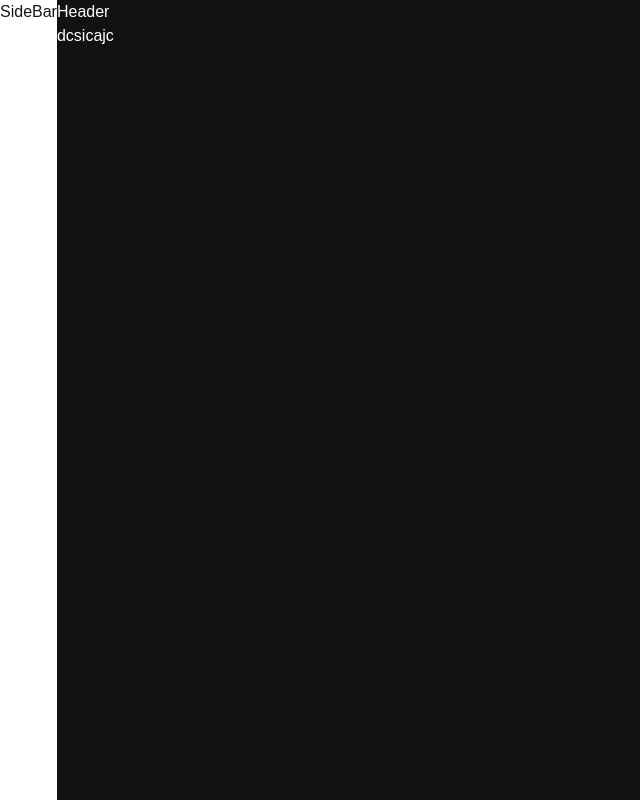
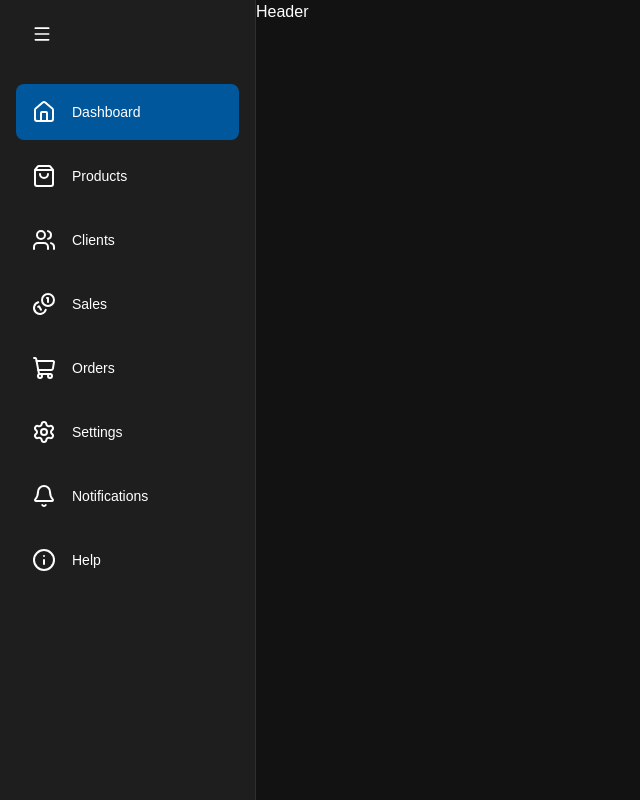
Before and after one commit to Junxeb/Dashboard-ecom, a Next.js app: page / in a window 1280 px wide. Shown: the whole page, without its empty margins (0-640 px from the left). Built offline with nearby package versions, Linux system fonts and the light colour scheme.

Commit message:
add SideBar

```diff
--- a/src/app/page.tsx
+++ b/src/app/page.tsx
@@ -2,6 +2,6 @@ import Image from "next/image";
 
 export default function Home() {
   return (
-    <div>dcsicajc</div>
+    <div></div>
   );
 }
--- a/src/layout/SideBar.tsx
+++ b/src/layout/SideBar.tsx
@@ -1,9 +1,59 @@
-import React from 'react'
+"use client";
 
+import { Bell, Coins, House, Info, Menu, Settings, ShoppingBag, ShoppingCart, Users } from "lucide-react";
+import Link from "next/link";
+import { usePathname } from "next/navigation";
+import React, { useState } from "react";
+
+type NavItems = {
+    name: string;
+    icon: React.ReactNode;
+    path: string;
+}
+
+const navItems: NavItems[] = [
+    { icon: <House />, name: "Dashboard", path: "/" },
+    { icon: <ShoppingBag />, name: "Products", path: "/products" },
+    { icon: <Users />, name: "Clients", path: "/clients" },
+    { icon: <Coins />, name: "Sales", path: "/sales" },
+    { icon: <ShoppingCart />, name: "Orders", path: "/orders" },
+    { icon: <Settings />, name: "Settings", path: "/settings" },
+    { icon: <Bell />, name: "Notifications", path: "/notifications" },
+    { icon: <Info />, name: "Help", path: "/help" },
+]
 const SideBar = () => {
-  return (
-    <div>SideBar</div>
-  )
+    const [isSidebarOpen, setIsSidebarOpen] = useState(true);
+    const pathname =  usePathname();
+
+    return (
+        <div className={`relative z-10  transition-all duration-300 ease-in-out flex-shrink-0  ${isSidebarOpen ? "w-64" : "w-16"}`}>
+            <div className = "h-full bg-[#1e1e1e] backdrop-blur-md p-4 text-white flex flex-col border-r border-[#2f2f2f] ">
+                {/* ส่วนของ burger icon */}
+                <button onClick={() => setIsSidebarOpen(!isSidebarOpen)} className = {`p-2 rounded-full hover:bg-[#00a1e4] transition-colors max-w-fit cursor-pointer
+                    ${isSidebarOpen ? "justify-start px-4" : "justify-center px-1"}`}>
+                    <Menu size={20}/>
+                </button>
+
+                <nav className="mt-8 flex-grow ">
+                    {navItems.map((item) => {
+                        const isActive = pathname === item.path;
+
+                        return (
+                            <Link key={item.name} href={item.path}>
+                                <div className={`flex items-center p-4 text-sm font-medium rounded-lg  hover:bg-[#2f2f2f] transition-colors mb-2
+                                    ${isSidebarOpen ? "justify-start px-4" : "justify-center px-0"}
+                                    ${isActive ? "bg-[#01579b]" : ""}`}>
+                                    {item.icon}
+                                    {isSidebarOpen && (<span className="ml-4 whitespace-nowrap"> {item.name}</span>)}
+                                </div>
+                            </Link>
+                        )
+                    })}
+
+                </nav>
+            </div>
+        </div>
+    )
 }
 
 export default SideBar
```
